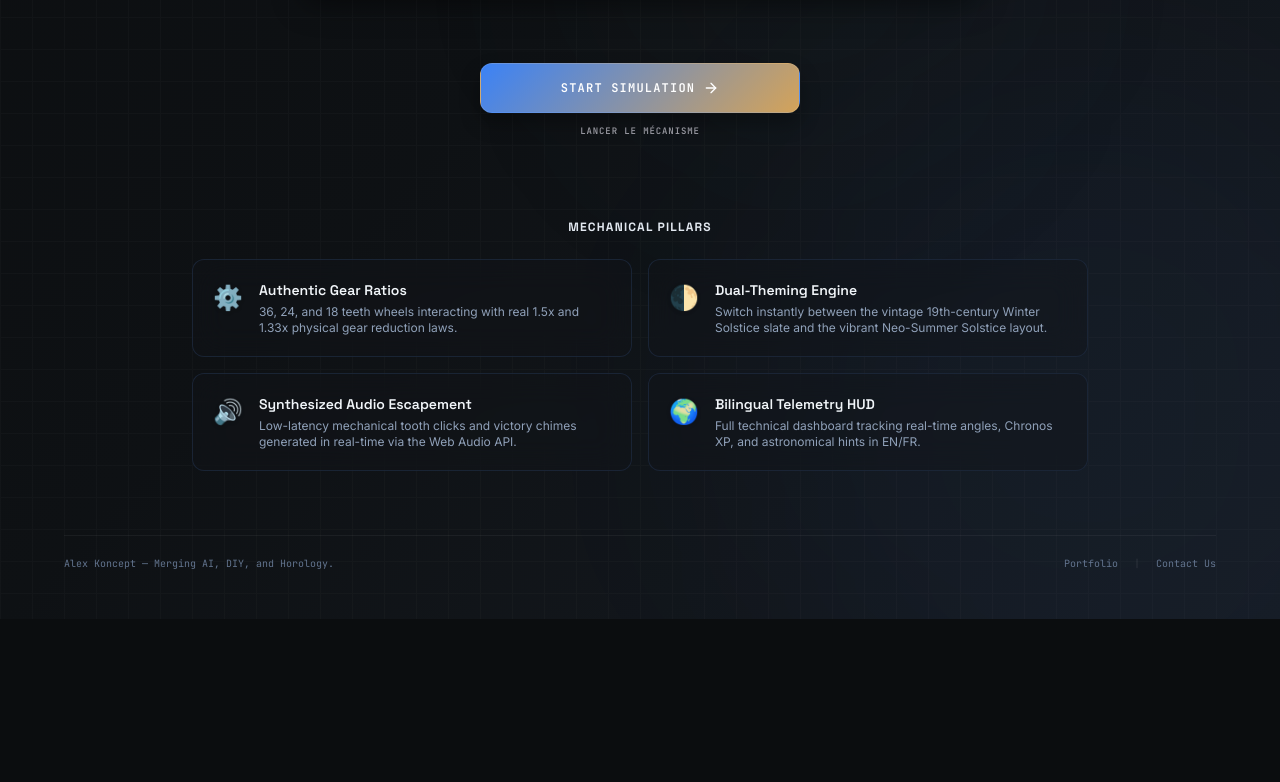
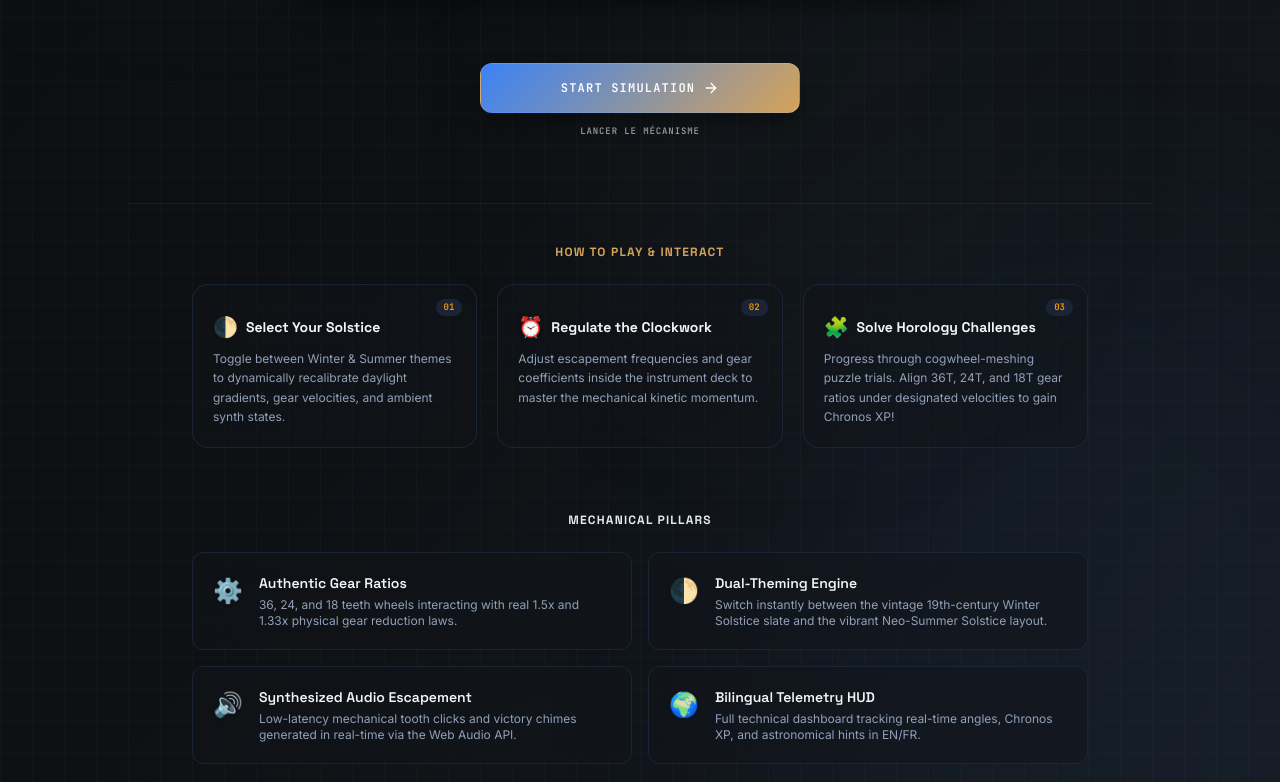
Before and after one commit to AlexKoncept/the-clockwork-solstice, a React (Vite) app: page / in a window 1280 px wide. Shown: the part 783-1565 px from the top of the page. Before the commit the page ends 1402 px from the top, so only its background shows below. Built offline with nearby package versions, Linux system fonts and the light colour scheme.

Commit message:
Update LandingPage.tsx

```diff
--- a/src/components/LandingPage.tsx
+++ b/src/components/LandingPage.tsx
@@ -35,6 +35,24 @@ export default function LandingPage({ language, setLanguage, theme, setTheme, on
       themeLabel: "Theme: ",
       themeClassic: "Winter Solstice",
       themeSummer: "Summer Solstice",
+      howToPlayTitle: "How to Play & Interact",
+      howToPlaySteps: [
+        {
+          icon: "🌓",
+          title: "Select Your Solstice",
+          desc: "Toggle between Winter & Summer themes to dynamically recalibrate daylight gradients, gear velocities, and ambient synth states."
+        },
+        {
+          title: "Regulate the Clockwork",
+          icon: "⏰",
+          desc: "Adjust escapement frequencies and gear coefficients inside the instrument deck to master the mechanical kinetic momentum."
+        },
+        {
+          title: "Solve Horology Challenges",
+          icon: "🧩",
+          desc: "Progress through cogwheel-meshing puzzle trials. Align 36T, 24T, and 18T gear ratios under designated velocities to gain Chronos XP!"
+        }
+      ],
       featuresTitle: "Mechanical Pillars",
       features: [
         {
@@ -71,6 +89,24 @@ export default function LandingPage({ language, setLanguage, theme, setTheme, on
        badgeText: "ÉDITION HORLOGERIE",
        themeLabel: "Thème : ",
        themeClassic: "Solstice d'Hiver",
+        howToPlayTitle: "Comment Jouer & Interagir",
+        howToPlaySteps: [
+          {
+            icon: "🌓",
+            title: "Sélectionnez votre Solstice",
+            desc: "Basculez entre Hiver et Été pour recalculer dynamiquement les dégradés diurnes, la vélocité des rouages et les ondes du synthétiseur d'ambiance."
+          },
+          {
+            icon: "⏰",
+            title: "Régulez l'Échappement",
+            desc: "Ajustez la fréquence d'échappement et les coefficients mécaniques dans le panneau d'instruments pour maîtriser l'énergie interne du mécanisme."
+          },
+          {
+            icon: "🧩",
+            title: "Résolvez les Défis Horlogers",
+            desc: "Enchaînez les niveaux avec des formules d'engrènement exactes (36D, 24D, 18D) sous vélocité cible pour accumuler de l'expérience Chronos !"
+          }
+        ],
        themeSummer: "Solstice d'Été",
        featuresTitle: "Piliers Mécaniques",
       features: [
@@ -433,6 +469,55 @@ export default function LandingPage({ language, setLanguage, theme, setTheme, on
           </p>
         </div>
 
+        {/* How to Play Section (Comment Jouer) */}
+        <section id="how-to-play-section" className={`w-full space-y-6 pt-10 border-t transition-colors duration-500 ${
+          isSummer ? 'border-pink-100' : 'border-white/5'
+        }`}>
+          <div className="text-center">
+            <h2 className={`font-display text-[10px] sm:text-xs font-bold tracking-widest uppercase transition-colors duration-500 ${
+              isSummer ? 'text-pink-600' : 'text-[#D4A359]'
+            }`}>
+              {activeText.howToPlayTitle}
+            </h2>
+          </div>
+
+          <div className="grid grid-cols-1 md:grid-cols-3 gap-5 max-w-4xl mx-auto">
+            {activeText.howToPlaySteps.map((step, idx) => (
+              <div
+                key={idx}
+                className={`relative border rounded-2xl p-5 overflow-hidden transition-all duration-300 hover:-translate-y-1 ${
+                  isSummer
+                    ? 'bg-white/90 border-pink-100/80 shadow-[0_4px_24px_rgba(236,72,153,0.05)] hover:bg-white hover:border-pink-300'
+                    : 'bg-[#12161A]/40 border-slate-800/80 hover:bg-[#12161A]/60 hover:border-slate-700/80 hover:shadow-[0_4px_20px_rgba(0,0,0,0.3)]'
+                }`}
+              >
+                {/* Steps Counter Badge */}
+                <div className={`absolute top-3.5 right-3.5 text-[9px] font-mono font-black px-2 py-0.5 rounded-full ${
+                  isSummer ? 'bg-pink-100/80 text-pink-700' : 'bg-slate-800/80 text-amber-500'
+                }`}>
+                  0{idx + 1}
+                </div>
+
+                <div className="space-y-2 mt-2">
+                  <div className="flex items-center gap-2">
+                    <span className="text-xl select-none filter drop-shadow">{step.icon}</span>
+                    <h4 className={`font-display text-xs sm:text-sm font-bold transition-colors duration-500 ${
+                      isSummer ? 'text-pink-950 font-black' : 'text-slate-100'
+                    }`}>
+                      {step.title}
+                    </h4>
+                  </div>
+                  <p className={`font-sans text-xs leading-relaxed transition-colors duration-500 ${
+                    isSummer ? 'text-stone-700/90' : 'text-slate-400'
+                  }`}>
+                    {step.desc}
+                  </p>
+                </div>
+              </div>
+            ))}
+          </div>
+        </section>
+
         {/* Features Grid Showcase (The Pillars) */}
         <section id="features-section" className="w-full space-y-6 pt-4">
           <div className="text-center">
```
